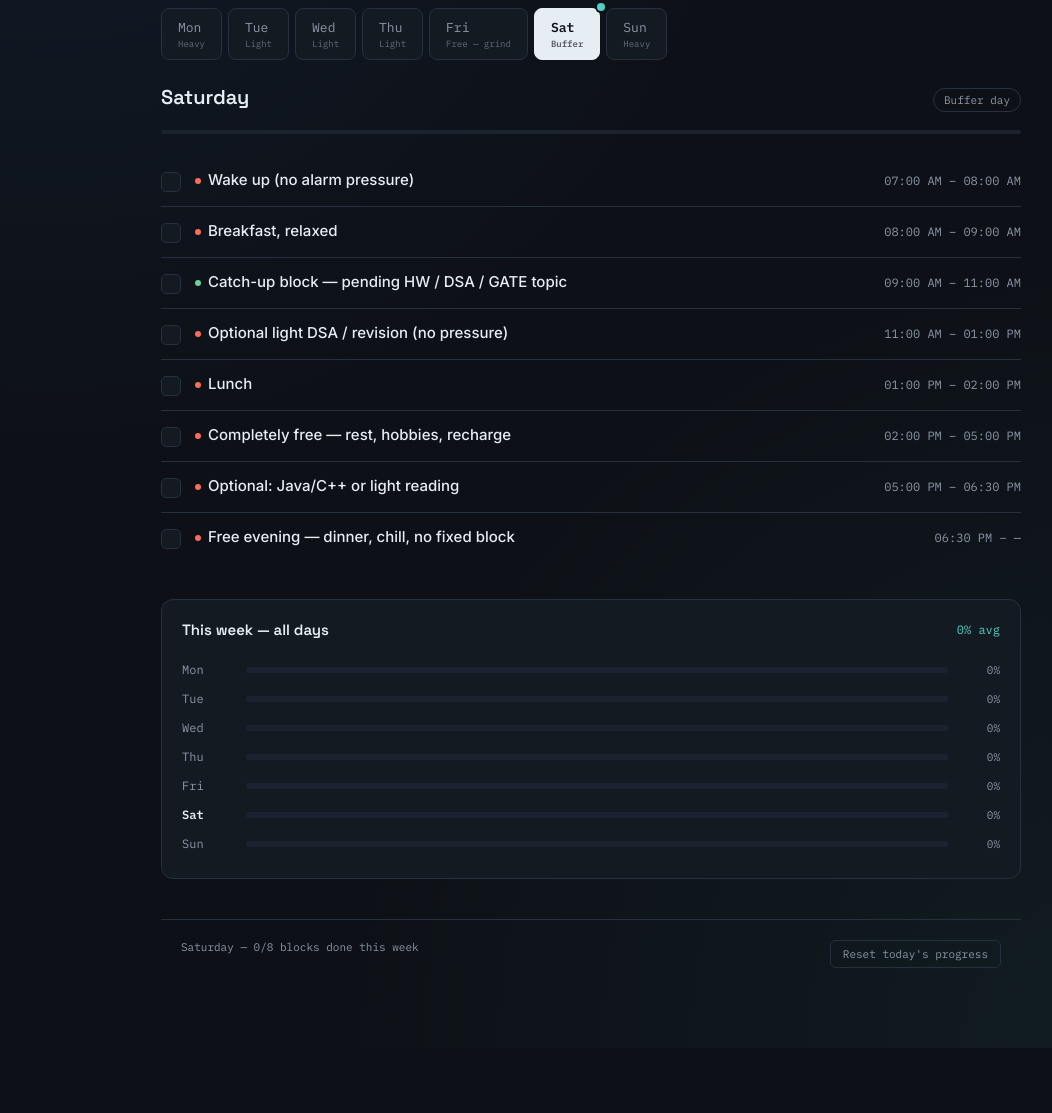
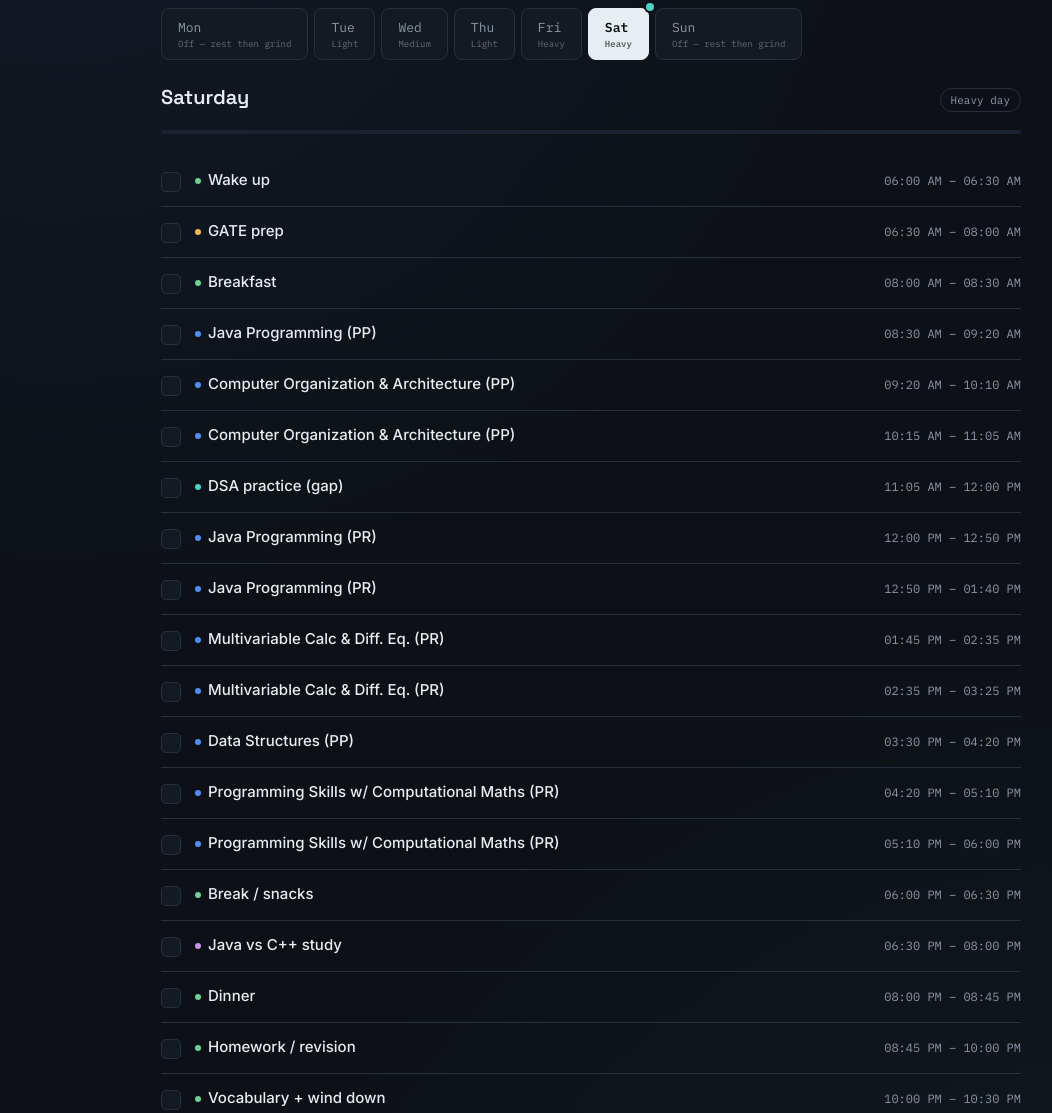
Before and after one commit to shrivastavmritunjay28-netizen/my-routine, a plain HTML site: page index.html in a window 1280 px wide. Shown: the part 256-1369 px from the top of the page, without its empty margins (49-1101 px from the left). Before the commit the page ends 1304 px from the top, so only its background shows below. Drawn offline with Linux system fonts and the light colour scheme.

Commit message:
Update index.html

```diff
--- a/index.html
+++ b/index.html
@@ -470,109 +470,129 @@
 
 <script>
 const DATA = {
-  Mon: { load:"Heavy", blocks:[
-    ["06:00 AM","06:30 AM","Wake up + freshen up","revision"],
-    ["06:30 AM","07:30 AM","DSA / GATE problem set (warm-up)","dsa"],
-    ["07:30 AM","08:15 AM","Breakfast + get ready","revision"],
-    ["08:30 AM","10:10 AM","Programming Skills w/ Computational Maths (PR)","class"],
-    ["10:15 AM","11:55 AM","Advanced Aptitude Skills (PR)","class"],
-    ["11:55 AM","12:50 PM","Lunch break","revision"],
-    ["12:50 PM","01:40 PM","Multivariable Calc & Diff. Eq. (PP)","class"],
-    ["01:45 PM","02:35 PM","Computer Organization & Architecture (PP)","class"],
-    ["02:35 PM","03:25 PM","Data Structures (PP)","class"],
-    ["03:30 PM","04:20 PM","Java Programming (PP)","class"],
-    ["04:20 PM","06:00 PM","Java Programming (PR)","class"],
-    ["06:00 PM","06:30 PM","Break / snacks","revision"],
-    ["06:30 PM","08:00 PM","Java vs C++ comparative study","java"],
-    ["08:00 PM","08:45 PM","Dinner","revision"],
-    ["08:45 PM","10:00 PM","Homework / assignments","revision"],
-    ["10:00 PM","10:30 PM","Vocabulary + light reading","revision"],
-  ]},
   Tue: { load:"Light", blocks:[
     ["06:00 AM","06:30 AM","Wake up","revision"],
-    ["06:30 AM","09:00 AM","GATE prep (deep block)","gate"],
-    ["09:00 AM","09:30 AM","Breakfast","revision"],
-    ["09:30 AM","12:50 PM","DSA practice","dsa"],
-    ["12:50 PM","01:40 PM","Multivariable Calc & Diff. Eq. (PR)","class"],
-    ["01:45 PM","02:35 PM","Multivariable Calc & Diff. Eq. (PR)","class"],
-    ["02:35 PM","03:25 PM","DBMS (PP)","class"],
-    ["03:30 PM","04:20 PM","Java Programming (PP)","class"],
-    ["04:20 PM","06:00 PM","Advanced Aptitude Skills (PR)","class"],
-    ["06:00 PM","07:00 PM","Java vs C++ study","java"],
-    ["07:00 PM","08:00 PM","Dinner + break","revision"],
-    ["08:00 PM","09:30 PM","Homework / revision","revision"],
-    ["09:30 PM","10:00 PM","Vocabulary + wind down","revision"],
+    ["06:30 AM","08:00 AM","GATE prep","gate"],
+    ["08:00 AM","08:30 AM","Breakfast","revision"],
+    ["08:30 AM","09:20 AM","Data Structures (PP)","class"],
+    ["09:20 AM","10:15 AM","DSA practice (gap)","dsa"],
+    ["10:15 AM","11:05 AM","DBMS (PP)","class"],
+    ["11:05 AM","11:55 AM","DBMS (PP)","class"],
+    ["11:55 AM","12:45 PM","Lunch break","revision"],
+    ["12:45 PM","03:30 PM","DSA practice (deep block)","dsa"],
+    ["03:30 PM","04:00 PM","Break","revision"],
+    ["04:00 PM","06:00 PM","Java vs C++ study / project work","java"],
+    ["06:00 PM","07:00 PM","Dinner + break","revision"],
+    ["07:00 PM","09:00 PM","Homework / revision","revision"],
+    ["09:00 PM","10:00 PM","Revision / light GATE reading","gate"],
+    ["10:00 PM","10:30 PM","Vocabulary + wind down","revision"],
   ]},
-  Wed: { load:"Light", blocks:[
+  Wed: { load:"Medium", blocks:[
     ["06:00 AM","06:30 AM","Wake up","revision"],
-    ["06:30 AM","09:00 AM","GATE prep","gate"],
-    ["09:00 AM","09:30 AM","Breakfast","revision"],
-    ["09:30 AM","12:50 PM","DSA practice","dsa"],
-    ["12:50 PM","01:40 PM","Computer Organization & Architecture (PP)","class"],
-    ["01:45 PM","02:35 PM","DBMS (PP)","class"],
-    ["02:35 PM","03:25 PM","Java Programming (PP)","class"],
-    ["03:25 PM","04:00 PM","Break","revision"],
-    ["04:00 PM","05:00 PM","Java vs C++ study","java"],
-    ["05:00 PM","07:00 PM","Free / personal time","revision"],
-    ["07:00 PM","08:00 PM","Dinner + break","revision"],
-    ["08:00 PM","09:30 PM","Homework / revision","revision"],
-    ["09:30 PM","10:00 PM","Vocabulary + wind down","revision"],
+    ["06:30 AM","08:00 AM","GATE prep","gate"],
+    ["08:00 AM","08:30 AM","Breakfast","revision"],
+    ["08:30 AM","09:20 AM","Multivariable Calc & Diff. Eq. (PP)","class"],
+    ["09:20 AM","10:10 AM","Design Thinking (PP)","class"],
+    ["10:15 AM","11:05 AM","Java Programming (PP)","class"],
+    ["11:05 AM","11:55 AM","Data Structures (PR)","class"],
+    ["12:00 PM","12:50 PM","Data Structures (PR)","class"],
+    ["12:50 PM","01:45 PM","Lunch break","revision"],
+    ["01:45 PM","04:00 PM","DSA practice","dsa"],
+    ["04:00 PM","04:30 PM","Break","revision"],
+    ["04:30 PM","06:00 PM","Java vs C++ study","java"],
+    ["06:00 PM","07:00 PM","Dinner + break","revision"],
+    ["07:00 PM","08:30 PM","Homework / revision","revision"],
+    ["08:30 PM","10:00 PM","Revision / light GATE reading","gate"],
+    ["10:00 PM","10:30 PM","Vocabulary + wind down","revision"],
   ]},
   Thu: { load:"Light", blocks:[
     ["06:00 AM","06:30 AM","Wake up","revision"],
-    ["06:30 AM","09:00 AM","GATE prep","gate"],
-    ["09:00 AM","09:30 AM","Breakfast","revision"],
-    ["09:30 AM","01:45 PM","DSA practice","dsa"],
-    ["01:45 PM","02:35 PM","Data Structures (PP)","class"],
-    ["02:35 PM","03:25 PM","Multivariable Calc & Diff. Eq. (PP)","class"],
-    ["03:30 PM","04:20 PM","Design Thinking (PP)","class"],
-    ["04:20 PM","06:00 PM","Programming Skills w/ Computational Maths (PR)","class"],
+    ["06:30 AM","08:00 AM","GATE prep","gate"],
+    ["08:00 AM","08:30 AM","Breakfast","revision"],
+    ["08:30 AM","09:20 AM","DBMS (PP)","class"],
+    ["09:20 AM","10:10 AM","Java Programming (PP)","class"],
+    ["10:15 AM","11:05 AM","Multivariable Calc & Diff. Eq. (PP)","class"],
+    ["11:05 AM","11:55 AM","Data Structures (PP)","class"],
+    ["11:55 AM","12:45 PM","Lunch break","revision"],
+    ["12:45 PM","03:30 PM","DSA practice (deep block)","dsa"],
+    ["03:30 PM","04:00 PM","Break","revision"],
+    ["04:00 PM","06:00 PM","Java vs C++ study","java"],
+    ["06:00 PM","07:00 PM","Dinner + break","revision"],
+    ["07:00 PM","09:00 PM","Homework / revision","revision"],
+    ["09:00 PM","10:00 PM","Revision / light GATE reading","gate"],
+    ["10:00 PM","10:30 PM","Vocabulary + wind down","revision"],
+  ]},
+  Fri: { load:"Heavy", blocks:[
+    ["06:00 AM","06:30 AM","Wake up","revision"],
+    ["06:30 AM","08:00 AM","GATE prep","gate"],
+    ["08:00 AM","08:30 AM","Breakfast","revision"],
+    ["08:30 AM","09:20 AM","Advanced Aptitude Skills (PR)","class"],
+    ["09:20 AM","10:10 AM","Advanced Aptitude Skills (PR)","class"],
+    ["10:15 AM","11:05 AM","Multivariable Calc & Diff. Eq. (PP)","class"],
+    ["11:05 AM","11:55 AM","Advanced Aptitude Skills (PR)","class"],
+    ["12:00 PM","12:50 PM","Advanced Aptitude Skills (PR)","class"],
+    ["12:50 PM","01:45 PM","Lunch break","revision"],
+    ["01:45 PM","02:35 PM","Programming Skills w/ Computational Maths (PR)","class"],
+    ["02:35 PM","03:25 PM","Programming Skills w/ Computational Maths (PR)","class"],
+    ["03:30 PM","04:20 PM","DBMS (PR)","class"],
+    ["04:20 PM","05:10 PM","DBMS (PR)","class"],
+    ["05:10 PM","06:00 PM","Computer Organization & Architecture (PP)","class"],
+    ["06:00 PM","06:30 PM","Break / snacks","revision"],
+    ["06:30 PM","08:00 PM","Java vs C++ study","java"],
+    ["08:00 PM","08:45 PM","Dinner","revision"],
+    ["08:45 PM","10:00 PM","Homework / revision","revision"],
+    ["10:00 PM","10:30 PM","Vocabulary + wind down","revision"],
+  ]},
+  Sat: { load:"Heavy", blocks:[
+    ["06:00 AM","06:30 AM","Wake up","revision"],
+    ["06:30 AM","08:00 AM","GATE prep","gate"],
+    ["08:00 AM","08:30 AM","Breakfast","revision"],
+    ["08:30 AM","09:20 AM","Java Programming (PP)","class"],
+    ["09:20 AM","10:10 AM","Computer Organization & Architecture (PP)","class"],
+    ["10:15 AM","11:05 AM","Computer Organization & Architecture (PP)","class"],
+    ["11:05 AM","12:00 PM","DSA practice (gap)","dsa"],
+    ["12:00 PM","12:50 PM","Java Programming (PR)","class"],
+    ["12:50 PM","01:40 PM","Java Programming (PR)","class"],
+    ["01:45 PM","02:35 PM","Multivariable Calc & Diff. Eq. (PR)","class"],
+    ["02:35 PM","03:25 PM","Multivariable Calc & Diff. Eq. (PR)","class"],
+    ["03:30 PM","04:20 PM","Data Structures (PP)","class"],
+    ["04:20 PM","05:10 PM","Programming Skills w/ Computational Maths (PR)","class"],
+    ["05:10 PM","06:00 PM","Programming Skills w/ Computational Maths (PR)","class"],
+    ["06:00 PM","06:30 PM","Break / snacks","revision"],
+    ["06:30 PM","08:00 PM","Java vs C++ study","java"],
+    ["08:00 PM","08:45 PM","Dinner","revision"],
+    ["08:45 PM","10:00 PM","Homework / revision","revision"],
+    ["10:00 PM","10:30 PM","Vocabulary + wind down","revision"],
+  ]},
+  Sun: { load:"Off — rest then grind", blocks:[
+    ["07:30 AM","08:00 AM","Wake up (relaxed, no alarm pressure)","rest"],
+    ["08:00 AM","08:45 AM","Breakfast, relaxed","rest"],
+    ["08:45 AM","09:30 AM","Free / personal time","rest"],
+    ["09:30 AM","12:00 PM","GATE prep — deep dive","gate"],
+    ["12:00 PM","01:00 PM","Lunch","rest"],
+    ["01:00 PM","03:30 PM","DSA practice","dsa"],
+    ["03:30 PM","04:00 PM","Break","revision"],
+    ["04:00 PM","06:00 PM","Weekly revision — all subjects recap","revision"],
     ["06:00 PM","07:00 PM","Java vs C++ study","java"],
-    ["07:00 PM","08:00 PM","Dinner + break","revision"],
-    ["08:00 PM","09:30 PM","Homework / revision","revision"],
+    ["07:00 PM","07:45 PM","Dinner","revision"],
+    ["07:45 PM","09:00 PM","Homework / pending work catch-up","revision"],
+    ["09:00 PM","09:30 PM","GATE mock test / PYQs","gate"],
     ["09:30 PM","10:00 PM","Vocabulary + wind down","revision"],
   ]},
-  Fri: { load:"Free — grind", blocks:[
-    ["06:00 AM","06:30 AM","Wake up","revision"],
-    ["06:30 AM","09:00 AM","GATE prep — deep dive","gate"],
-    ["09:00 AM","09:30 AM","Breakfast","revision"],
-    ["09:30 AM","12:30 PM","DSA — topic-wise + contest practice","dsa"],
-    ["12:30 PM","01:30 PM","Lunch + break","revision"],
-    ["01:30 PM","03:30 PM","College subjects revision (rotate)","revision"],
-    ["03:30 PM","04:00 PM","Break","revision"],
-    ["04:00 PM","06:00 PM","Java vs C++ study / project work","java"],
-    ["06:00 PM","07:00 PM","Free / personal time","revision"],
-    ["07:00 PM","08:00 PM","Dinner","revision"],
-    ["08:00 PM","09:30 PM","GATE mock test / PYQs","gate"],
+  Mon: { load:"Off — rest then grind", blocks:[
+    ["07:00 AM","07:30 AM","Wake up (relaxed, no alarm pressure)","rest"],
+    ["07:30 AM","08:15 AM","Breakfast, relaxed","rest"],
+    ["08:15 AM","09:00 AM","Free / light reading","rest"],
+    ["09:00 AM","11:30 AM","GATE prep — deep dive","gate"],
+    ["11:30 AM","12:00 PM","Break","revision"],
+    ["12:00 PM","02:30 PM","DSA practice","dsa"],
+    ["02:30 PM","03:30 PM","Lunch + rest","rest"],
+    ["03:30 PM","05:30 PM","Java vs C++ study / project work","java"],
+    ["05:30 PM","06:30 PM","Homework / revision","revision"],
+    ["06:30 PM","07:30 PM","Free / personal time","rest"],
+    ["07:30 PM","08:15 PM","Dinner","revision"],
+    ["08:15 PM","09:30 PM","Revision / GATE PYQs","gate"],
     ["09:30 PM","10:00 PM","Vocabulary + wind down","revision"],
-  ]},
-  Sat: { load:"Buffer", blocks:[
-    ["07:00 AM","08:00 AM","Wake up (no alarm pressure)","rest"],
-    ["08:00 AM","09:00 AM","Breakfast, relaxed","rest"],
-    ["09:00 AM","11:00 AM","Catch-up block — pending HW / DSA / GATE topic","revision"],
-    ["11:00 AM","01:00 PM","Optional light DSA / revision (no pressure)","rest"],
-    ["01:00 PM","02:00 PM","Lunch","rest"],
-    ["02:00 PM","05:00 PM","Completely free — rest, hobbies, recharge","rest"],
-    ["05:00 PM","06:30 PM","Optional: Java/C++ or light reading","rest"],
-    ["06:30 PM","—","Free evening — dinner, chill, no fixed block","rest"],
-  ]},
-  Sun: { load:"Heavy", blocks:[
-    ["06:00 AM","06:30 AM","Wake up + freshen up","revision"],
-    ["06:30 AM","08:00 AM","GATE prep (extended block)","gate"],
-    ["08:00 AM","08:30 AM","Breakfast + get ready","revision"],
-    ["08:30 AM","10:15 AM","DSA practice (extra morning session)","dsa"],
-    ["10:15 AM","11:05 AM","Computer Organization & Architecture (PP)","class"],
-    ["11:05 AM","11:55 AM","Data Structures (PP)","class"],
-    ["12:00 PM","12:50 PM","DBMS (PP)","class"],
-    ["12:50 PM","01:45 PM","Lunch break","revision"],
-    ["01:45 PM","03:25 PM","DBMS (PR)","class"],
-    ["03:30 PM","04:20 PM","Multivariable Calc & Diff. Eq. (PP)","class"],
-    ["04:20 PM","06:00 PM","Java vs C++ comparative study","java"],
-    ["06:00 PM","06:30 PM","Break / snacks","revision"],
-    ["06:30 PM","08:00 PM","Homework / assignments","revision"],
-    ["08:00 PM","08:45 PM","Dinner","revision"],
-    ["08:45 PM","10:00 PM","Revision / light GATE reading","gate"],
-    ["10:00 PM","10:30 PM","Vocabulary + wind down","revision"],
   ]},
 };
 
```
